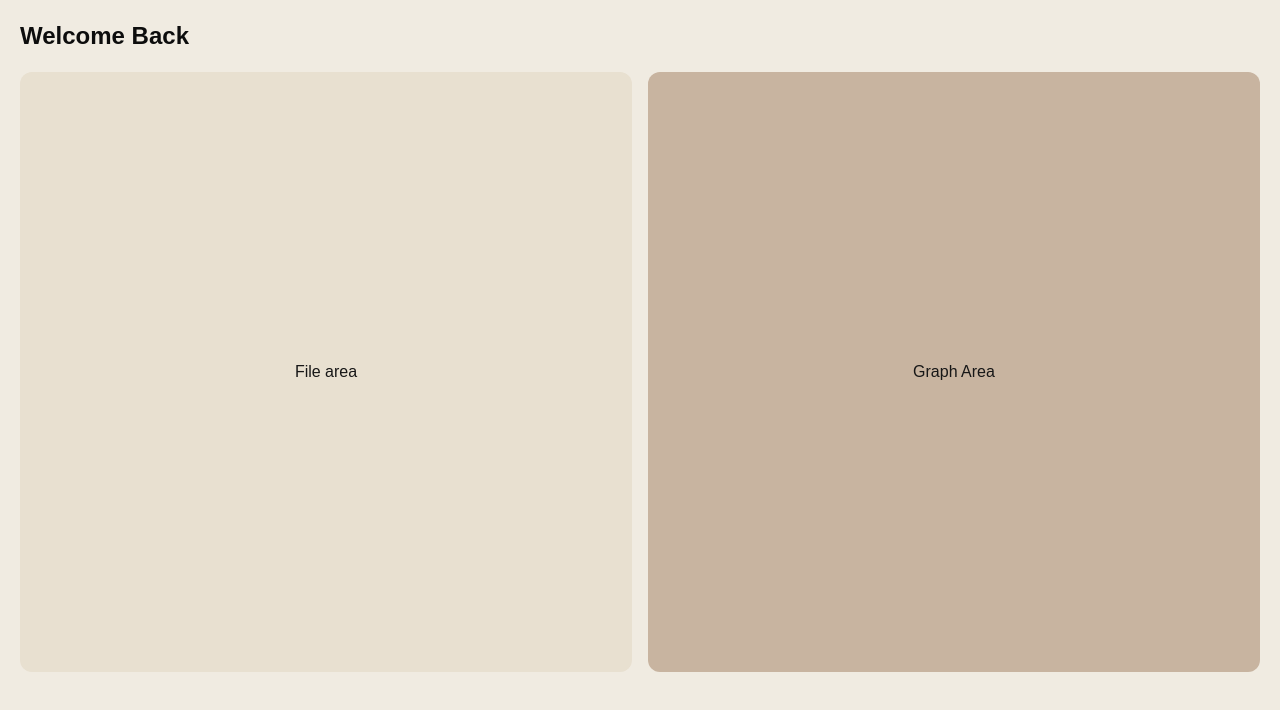
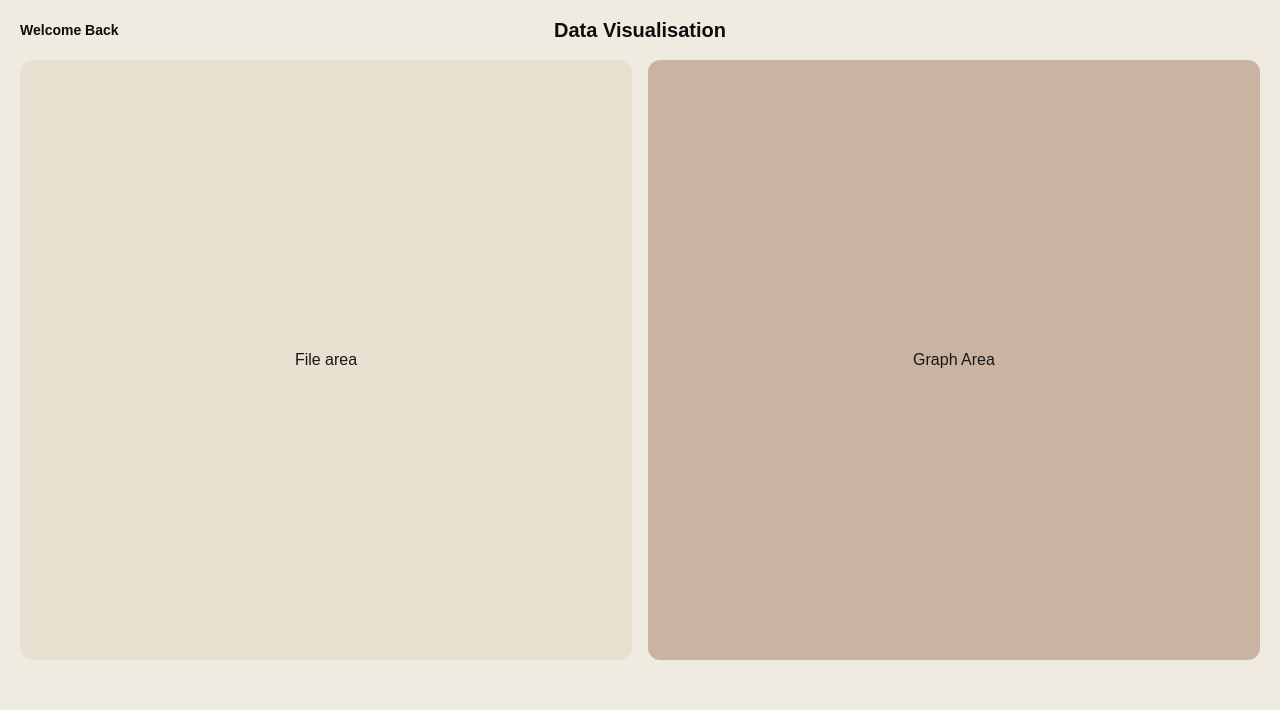
Before and after one commit to MR-Crisp/DataVisulisation, a Next.js app in the folder Frontend/: page / in a window 1280 px wide. Shown: the top 710 px of the page. Built offline with nearby package versions, Linux system fonts and the light colour scheme.

Commit message:
fixing gitingore

```diff
--- a/Frontend/src/app/page.tsx
+++ b/Frontend/src/app/page.tsx
@@ -5,15 +5,22 @@ export default function Home() {
     <main className="min-h-screen p-5 bg-[#F0EBE1]">
 
       {/* Top bar*/}
-      <div className="mb-5">
-        <h1 className="font-bold text-2xl text-[#0D0D0D]">Welcome Back</h1>
+      <div className="mb-5 flex items-center">
+        <h4 className="font-bold text-sm text-[#0D0D0D]">Welcome Back</h4>
+        <h1 className="font-bold text-xl text-[#0D0D0D] absolute left-1/2 -translate-x-1/2">Data Visualisation</h1>
+
       </div>
 
-      {/* Grid: auto columns and rows sized at 1fr each */}
+
       <div className="grid grid-cols-[repeat(4,1fr)] grid-rows-[repeat(4,1fr)] gap-4 h-[600px]">
 
-        {/* Place your blocks here — example placeholders */}
+      {/* Grid: auto columns and rows sized at 1fr each */}
+
+
         <div className="bg-[#E8E0D0] rounded-xl col-span-2 row-span-4 text-center flex items-center justify-center">File area</div>
+
+
+      {/* Graphs*/}
         <div className="bg-[#C8B4A0] rounded-xl col-span-2 row-span-4 text-center flex items-center justify-center">Graph Area</div>
 
       </div>
```
Also changed, not shown: 2 other files (tests, documents, lock files or other folders).
